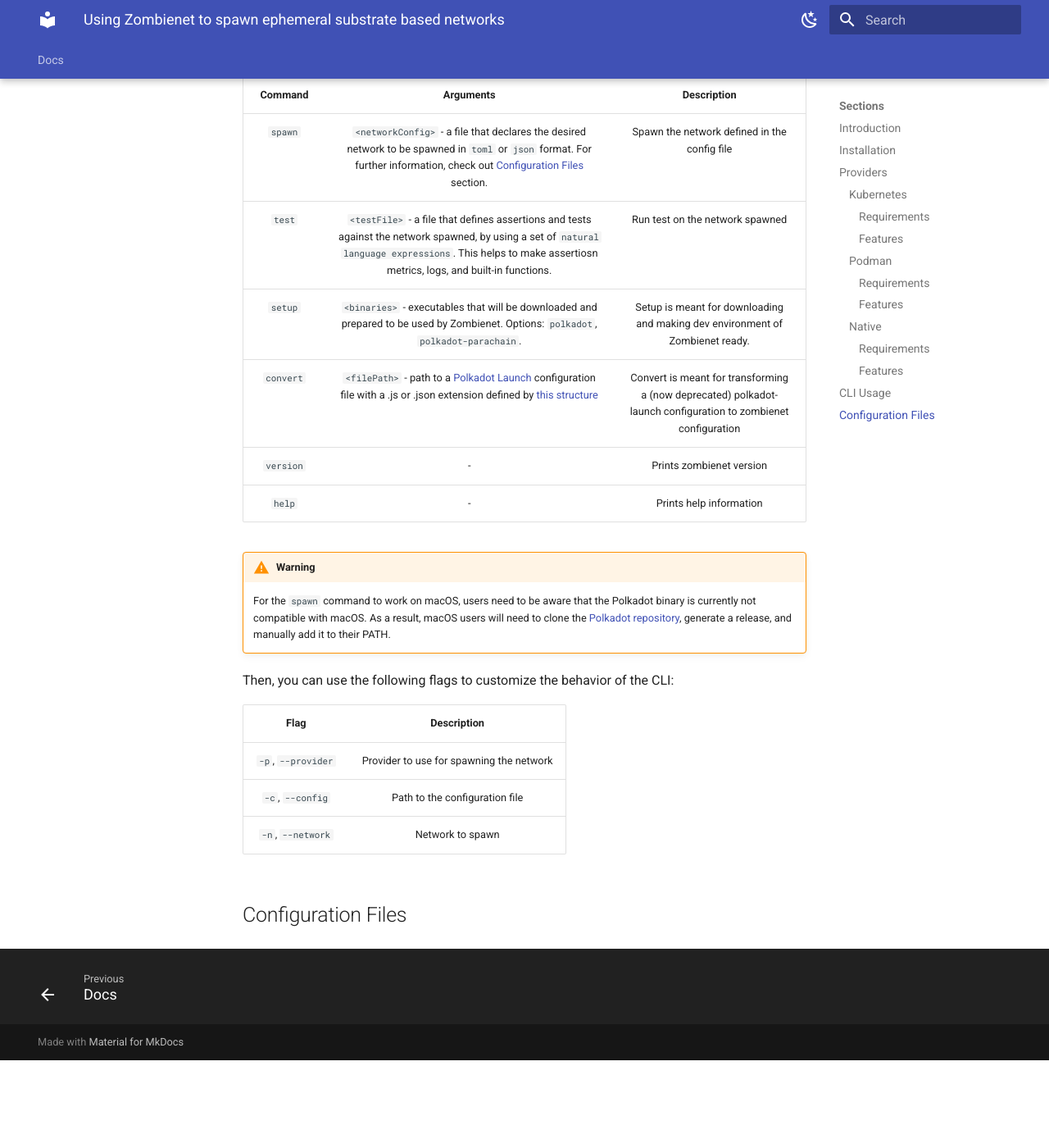
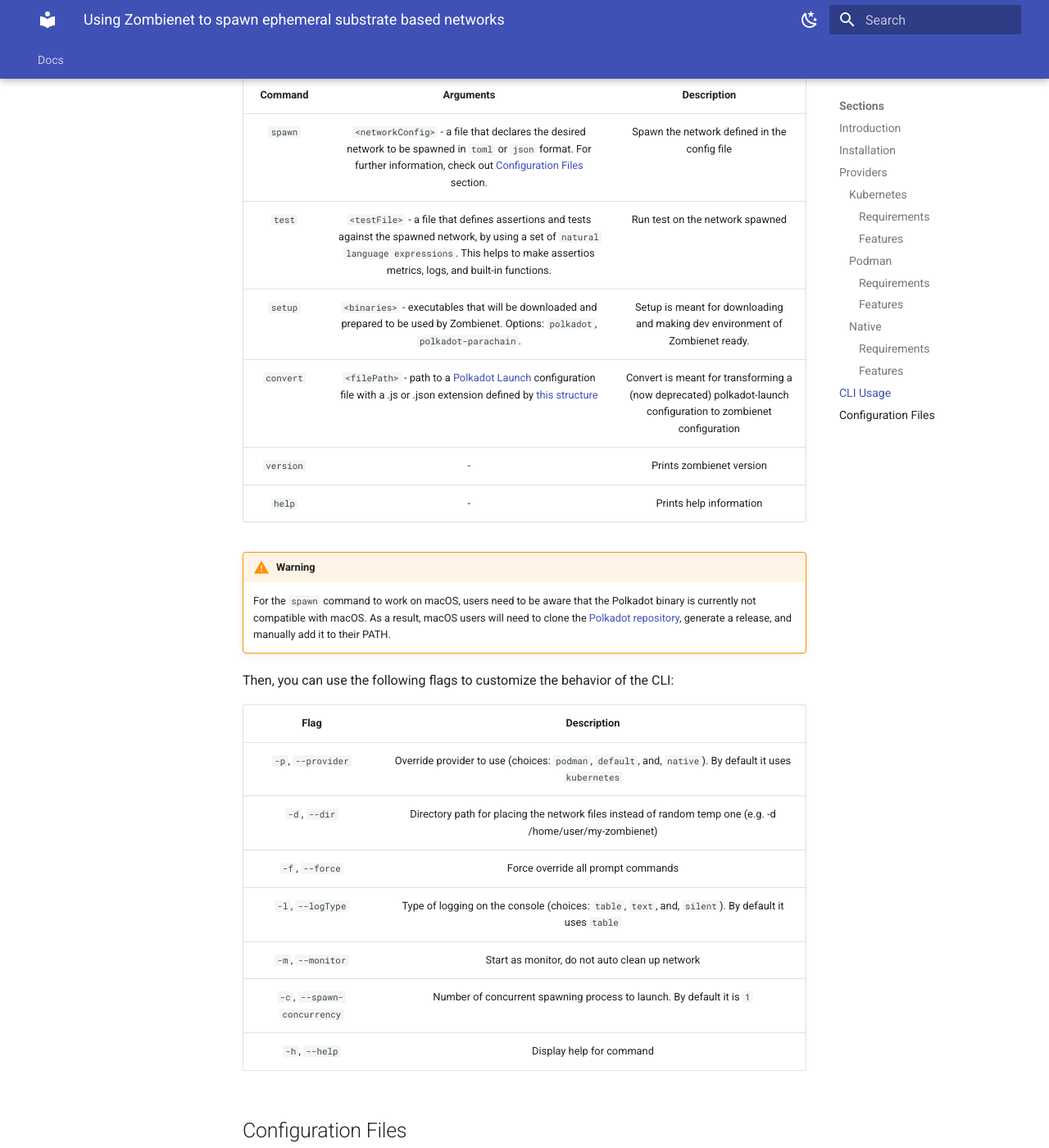
Before and after one commit to papermoonio/polkadot-ecosystem-docs-draft, an MkDocs documentation site: the page built from docs/dev-tools/zombienet/index.md, in a window 1280 px wide and 1400 px high, scrolled down 3884 px. Shown: the whole window at 82% size. Built offline with MkDocs 1.6.1 and Material for MkDocs 9.7.7, drawn with Linux system fonts in a browser that asks for light colours; before the commit the page ends 5177 px from its top, so only the background shows below that.

Commit message:
fix: adding flags to cli docs

```diff
--- a/docs/dev-tools/zombienet/index.md
+++ b/docs/dev-tools/zombienet/index.md
@@ -168,7 +168,7 @@
 | Command      | Arguments    | Description                          |
 | :---------:  | :---------:  | :----------------------------------: |
 | `spawn`      |  `<networkConfig>` - a file that declares the desired network to be spawned in `toml` or `json` format. For further information, check out [Configuration Files](#configuration-files) section. | Spawn the network defined in the config file |
-| `test`       |  `<testFile>` - a file that defines assertions and tests against the network spawned, by using a set of `natural language expressions`. This helps to make assertiosn metrics, logs, and built-in functions.   | Run test on the network spawned |
+| `test`       |  `<testFile>` - a file that defines assertions and tests against the spawned network, by using a set of `natural language expressions`. This helps to make assertios metrics, logs, and built-in functions.   | Run test on the network spawned |
 | `setup`      | `<binaries>` - executables that will be downloaded and prepared to be used by Zombienet. Options: `polkadot`, `polkadot-parachain`. | Setup is meant for downloading and making dev environment of Zombienet ready. |
 | `convert`    | `<filePath>` - path to a [Polkadot Launch](https://github.com/paritytech/polkadot-launch){target=_blanket} configuration file with a .js or .json extension defined by [this structure](https://github.com/paritytech/polkadot-launch/blob/295a6870dd363b0b0108e745887f51e7141d7b5f/src/types.d.ts#L10){target=_blanket} | Convert is meant for transforming a (now deprecated) polkadot-launch configuration to zombienet configuration |
 | `version`    | - | Prints zombienet version |
@@ -179,11 +179,15 @@
 
 Then, you can use the following flags to customize the behavior of the CLI:
 
-| Flag         | Description                          |
-| :---------:  | :----------------------------------: |
-| `-p`, `--provider` | Provider to use for spawning the network |
-| `-c`, `--config` | Path to the configuration file |
-| `-n`, `--network` | Network to spawn |
+| Flag               | Description                          |
+| :------------------:  | :----------------------------------: |
+| `-p`, `--provider` | Override provider to use (choices: `podman`, `default`, and, `native`). By default it uses `kubernetes` |
+| `-d`, `--dir` <path> | Directory path for placing the network files instead of random temp one (e.g. -d /home/user/my-zombienet)  |
+| `-f`, `--force` | Force override all prompt commands |
+| `-l`, `--logType` <logType> | Type of logging on the console (choices: `table`, `text`, and, `silent`). By default it uses `table`  |
+| `-m`, `--monitor` | Start as monitor, do not auto clean up network  |
+| `-c`, `--spawn-concurrency` <concurrency> | Number of concurrent spawning process to launch. By default it is `1`  |
+| `-h`, `--help` | Display help for command |
 
 
 ## Configuration Files {#configuration-files}
```
